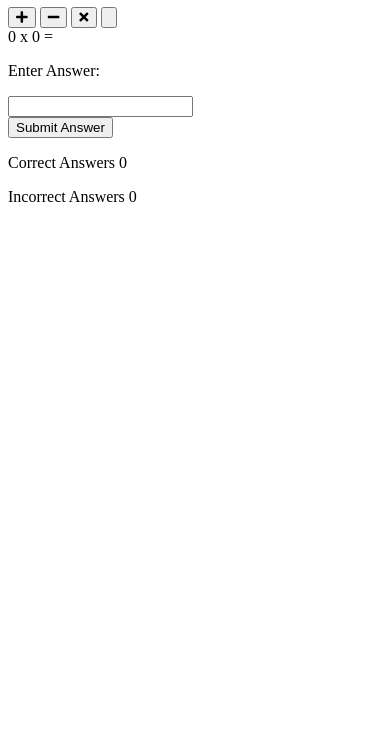
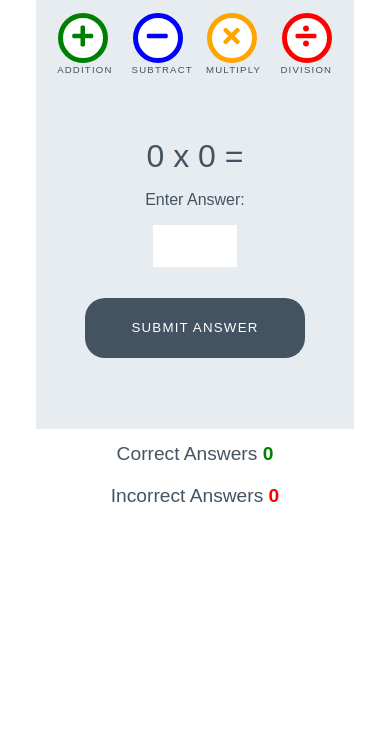
Before and after one commit to Sori678/Love-Maths, a plain HTML site: page index.html in a window 390 px wide. Shown: the part 112-844 px from the top of the page. Drawn offline with Linux system fonts and the light colour scheme.

Commit message:
Add styles for game

```diff
--- a/assets/css/style.css
+++ b/assets/css/style.css
@@ -0,0 +1,251 @@
+/* --------- Global style */
+
+body {
+    background-color: white;
+    font-family: "Raleway", sans-serif;
+    color: #445361;
+    text-align: center;
+}
+
+/* --------- Heading */
+
+.heading {
+    text-align: center;
+    font-size: 2.5rem;
+}
+
+.logo {
+    height: 40px;
+    padding-right: 5px;
+}
+
+/* --------- Game layout */
+
+.game-area {
+    background-color: #E6ECF0;
+    box-sizing: border-box;
+    width: 85%;
+    height: 65vh;
+    max-height: 450px;
+    max-width: 830px;
+    margin-left: auto;
+    margin-right: auto;
+    padding: 1%;
+}
+
+.question-area {
+    width: 50%;
+    font-size: 2rem;
+    margin: auto;
+    padding: 50px 0;
+}
+
+.question-area span {
+    padding: 0 15px;
+}
+
+.score-area {
+    margin: 5px auto;
+    width: 60%;
+    font-size: 1.2rem;
+}
+
+.controls-area {
+    width: 85%;
+    margin: 30px auto;
+}
+
+#score {
+    color: green;
+    font-weight: bold;
+}
+
+#incorrect {
+    color: red;
+    font-weight: bold;
+}
+
+.answer-message {
+    display: none;
+    font-size: 1rem;
+}
+
+#answer-box {
+    border: none;
+    color: #445361;
+    display: inline-block;
+    height: 40px;
+    width: 80px;
+    font-size: 1.2rem;
+}
+
+.scores {
+    display: inline-block;
+    padding: 25px;
+}
+
+/* --------- Buttons */
+
+.btn {
+    width: 220px;
+    height: 60px;
+    font-family: "Raleway", sans-serif;
+    text-transform: uppercase;
+    letter-spacing: 1.2px;
+    color: white;
+}
+
+.btn:focus {
+    outline: none;
+}
+
+.btn--big {
+    padding-top: 10px;
+    border-radius: 50%;
+    background-color: white;
+    border: 10px solid;
+    width: 100px;
+    height: 100px;
+    font-size: 3.2rem;
+    margin: 0 30px;
+    transition: all 0.5s;
+}
+.btn--big::after {
+    content: attr(data-type);
+    position: relative;
+    left: -0.5em;
+    color: #445361;
+    font-size: 1rem;
+
+}
+.btn--blue {
+    border-color: blue;
+    color: blue;
+}
+
+.btn--blue:active,
+.btn--blue:hover {
+    background-color: darkblue;
+    color: white;
+}
+
+.btn--orange {
+    border-color: orange;
+    color: orange;
+}
+
+.btn--orange:active,
+.btn--orange:hover {
+    background-color: darkorange;
+    color: white;
+}
+
+.btn--red {
+    border-color: red;
+    color: red;
+}
+
+.btn--red:active,
+.btn--red:hover {
+    background-color: darkred;
+    color: white;
+}
+
+.btn--green {
+    border-color: green;
+    color: green;
+}
+
+.btn--green:active,
+.btn--green:hover {
+    background-color: darkgreen;
+    color: white;
+}
+
+.btn--gray {
+    margin-top: 25px;
+    background-color: #445361;
+    border: 1px transparent;
+    border-radius: 20px;
+}
+
+.btn--gray:active,
+.btn--gray:hover {
+    background-color: #0d1013;
+}
+
+/* --------- Media queries */
+
+@media (max-width: 414px) {
+    .controls-area {
+        width: 100%;
+    }
+
+    .btn--big {
+        margin: 0 10px;
+        padding: 5px;
+        border: 5px solid;
+        width: 50px;
+        height: 50px;
+        font-size: 1.5rem;
+    }
+
+    .btn--big::after {
+        font-size: 0.6rem;
+        left: -0.7rem;
+    }
+
+    .question-area {
+        padding: 10% 0;
+        width: 100%;
+    }
+
+    .question-area span {
+        padding: 0;
+    }
+
+    .answer-message {
+        display: block;
+    }
+
+    #answer-box {
+        display: block;
+        margin: 0 auto;
+    }
+    .btn--gray {
+        margin-top: 0;
+    }
+
+    .score-area {
+        width: 100%;
+    }
+
+    .scores {
+        margin: 0.5em auto;
+        display: block;
+        padding: 5px;
+    }
+
+    .heading {
+        font-size: 2rem;
+    }
+}
+
+@media (max-width: 320px) {
+    .game-area {
+        height: 70vh;
+    }
+
+    .controls-area {
+        width: 75%;
+        margin: 10px auto;
+    }
+
+    .btn--big {
+        margin: 10px 10px;
+    }
+    .question-area {
+        padding: 10px 0;
+    }
+
+}
--- a/index.html
+++ b/index.html
@@ -5,7 +5,7 @@
     <meta charset="UTF-8">
     <meta name="viewport" content="width=device-width, initial-scale=1.0">
     <link rel="stylesheet" href="assets/css/style.css">
- <!-- Font Awesome and Google fonts -->
+    <!-- Font Awesome and Google fonts -->
     <link rel="stylesheet" href="https://use.fontawesome.com/releases/v5.7.2/css/all.css"
         integrity="sha384-fnmOCqbTlWIlj8LyTjo7mOUStjsKC4pOpQbqyi7RrhN7udi9RwhKkMHpvLbHG9Sr" crossorigin="anonymous">
     <title>Document</title>
@@ -18,12 +18,12 @@
 
     <div class="game-area">
         <div class="controls-area">
-            <button class="btn btn--big btn-green">
+            <button data-type="addition" class="btn btn--big btn--green">
                 <i class="fas fa-plus"></i>
             </button>
-            <button class="btn btn--big btn-blue"><i class="fas fa-minus"></i></button>
-            <button class="btn btn--big btn-orange"><i class="fas fa-times"></i></button>
-            <button class="btn btn--big btn-red"><i class="fas fa-devide"></i></button>
+            <button data-type="subtract" class="btn btn--big btn--blue"><i class="fas fa-minus"></i></button>
+            <button data-type="multiply" class="btn btn--big btn--orange"><i class="fas fa-times"></i></button>
+            <button data-type="division" class="btn btn--big btn--red"><i class="fas fa-divide"></i></button>
         </div>
         <div class="question-area">
             <span id="operand1">0</span>
@@ -33,7 +33,7 @@
             <p class="answer-message">Enter Answer:</p>
             <input type="text" name="" id="answer-box">
         </div>
-        <button class="btn btn--grey">Submit Answer</button>
+        <button data-type="submit" class="btn btn--gray">Submit Answer</button>
     </div>
     <div class="score-area">
         <p class="scores">Correct Answers <span id="score">0</span></p>
```
